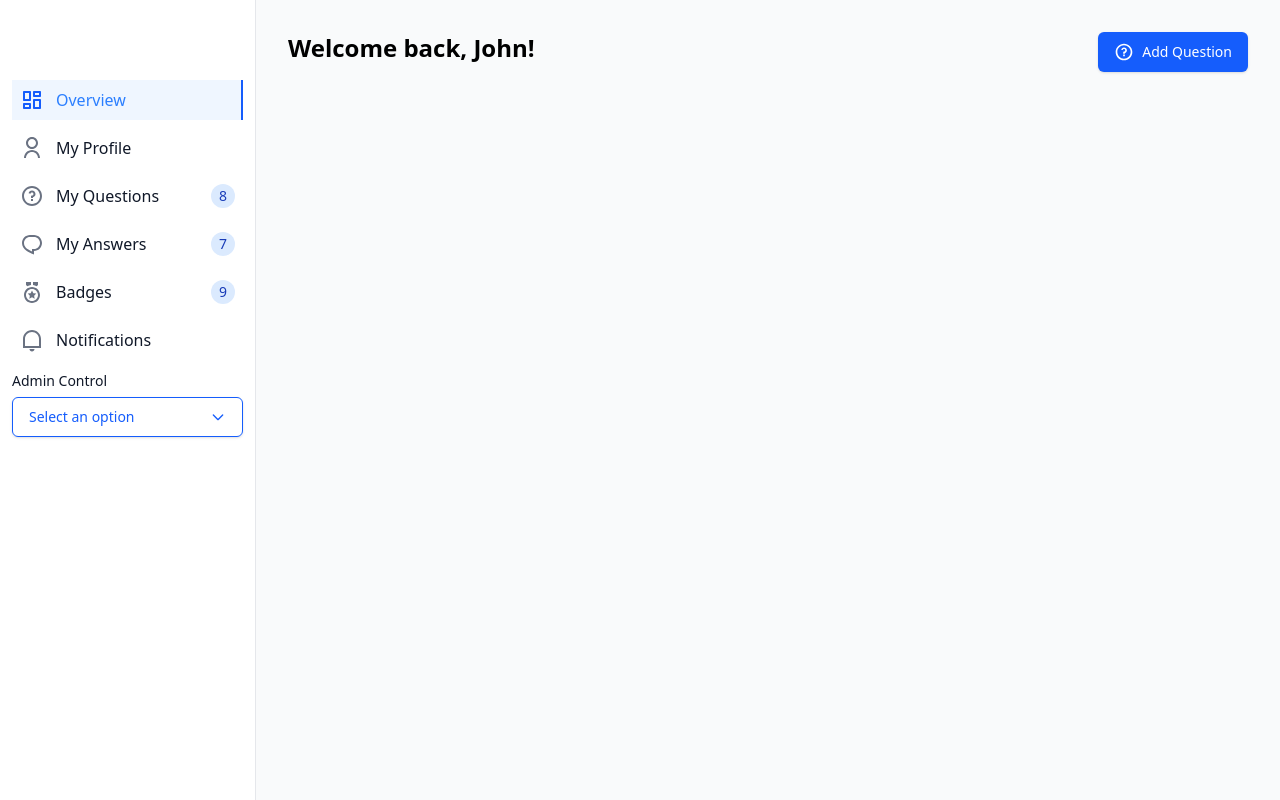
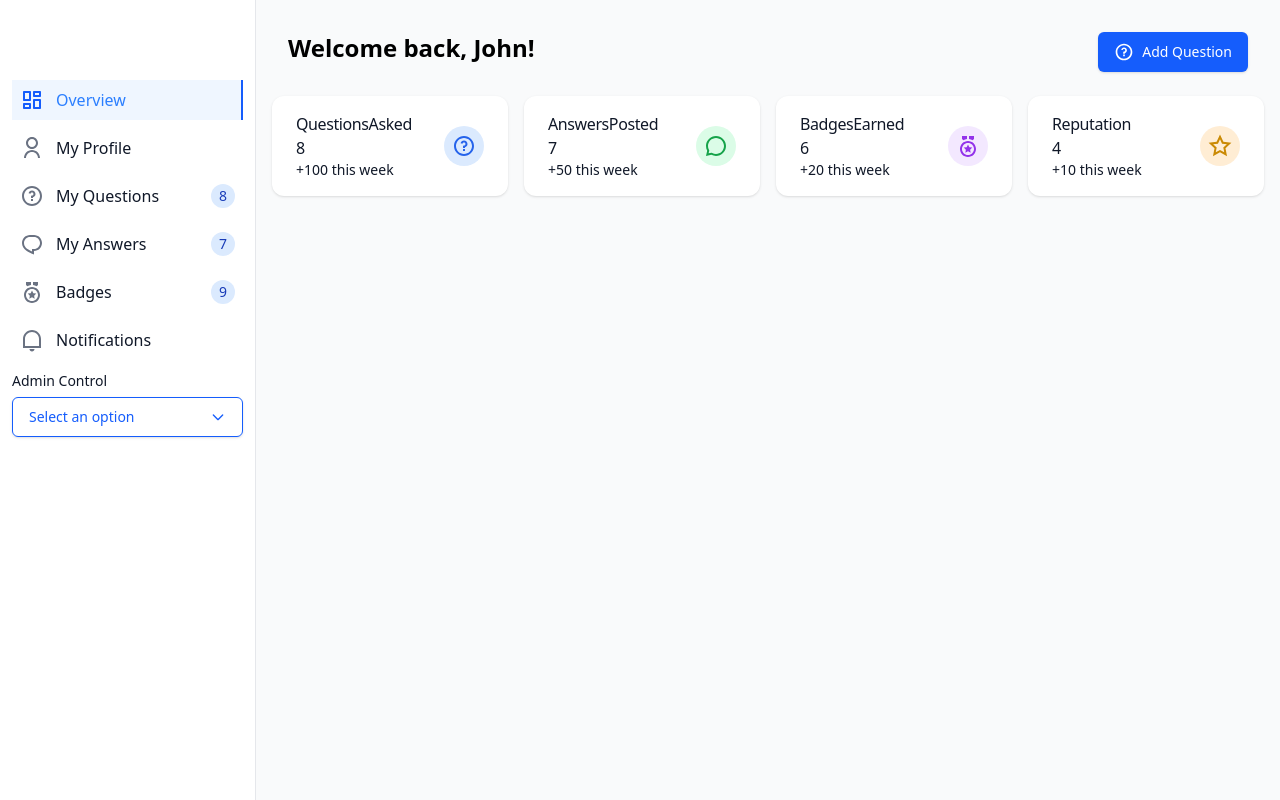
Before and after one commit to Zack-Pro-Ver/Knowledge-Sharing-Portal, a React (Vite) app: page /overview in a window 1280 px wide. Built offline with nearby package versions, Linux system fonts and the light colour scheme.

Commit message:
committeded

```diff
--- a/src/elements/Icon/Icon.styles.ts
+++ b/src/elements/Icon/Icon.styles.ts
@@ -1,43 +1,36 @@
-import type { IconSize, IconColor } from './Icon.types';
+import type { IconSize, IconColor } from "./Icon.types";
 
-export const getIconStyles = (
-  size: IconSize,
-  color: IconColor
-) => {
+export const getIconStyles = (size: IconSize, color: IconColor) => {
   const baseClasses = [
-    'inline-block',
-    'shrink-0',
-    'transition-all',
-    'duration-200',
-    'ease-in-out',
+    "inline-block",
+    "shrink-0",
+    "transition-all",
+    "duration-200",
+    "ease-in-out",
   ];
 
   // Size classes
   const sizeClasses = {
-    small: ['w-4', 'h-4'],
-    medium: ['w-5', 'h-5'],
-    large: ['w-6', 'h-6'],
-    inherit: ['w-[1em]', 'h-[1em]'],
+    small: ["w-4", "h-4"],
+    medium: ["w-5", "h-5"],
+    large: ["w-6", "h-6"],
+    inherit: ["w-[1em]", "h-[1em]"],
   };
 
   // Color schemes
   const colorSchemes = {
-    primary: 'text-blue-600',
-    secondary: 'text-gray-600',
-    error: 'text-red-600',
-    warning: 'text-amber-600',
-    info: 'text-cyan-600',
-    success: 'text-green-600',
-    inherit: 'text-inherit',
-    disabled: 'text-gray-400',
+    primary: "text-blue-600",
+    secondary: "text-gray-600",
+    error: "text-red-600",
+    warning: "text-amber-600",
+    info: "text-cyan-600",
+    success: "text-green-600",
+    inherit: "text-inherit",
+    disabled: "text-gray-400",
   };
 
   const colorClass = colorSchemes[color] || colorSchemes.inherit;
   const sizeClassList = sizeClasses[size];
 
-  return [
-    ...baseClasses,
-    ...sizeClassList,
-    colorClass,
-  ].join(' ');
+  return [...baseClasses, ...sizeClassList, colorClass].join(" ");
 };
--- /dev/null
+++ b/src/elements/Typography/Typography.styles.ts
@@ -0,0 +1,27 @@
+export type TypographyVariant = "h1" | "h2" | "h3" | "body1" | "body2";
+
+export const getTypographyStyles = (
+  variant: TypographyVariant,
+  color: string,
+  align: string,
+  display: string,
+  gutterBottom: boolean,
+  noWrap: boolean,
+  paragraph: boolean,
+  fontWeight?: string,
+  fontStyle?: string,
+  lineHeight?: string,
+  letterSpacing?: string
+) => {
+  // Basic styles for demonstration
+  const styles = {
+    h1: "text-2xl font-bold",
+    h2: "text-xl font-semibold",
+    h3: "text-lg font-medium",
+    body1: "text-base",
+    body2: "text-sm",
+    // Add more styles as needed
+  };
+
+  return styles[variant] || styles.body1; // Default to body1 if variant not found
+};
--- /dev/null
+++ b/src/elements/Typography/index.tsx
@@ -0,0 +1,82 @@
+import React, { forwardRef } from "react";
+import type { TypographyProps } from "./Typography.types";
+import { getTypographyStyles } from "./Typography.styles";
+
+const Typography = forwardRef<HTMLElement, TypographyProps>((props, ref) => {
+  const {
+    variant = "body1",
+    color = "textPrimary",
+    align = "inherit",
+    display = "initial",
+    gutterBottom = false,
+    noWrap = false,
+    paragraph = false,
+    component,
+    children,
+    fontWeight,
+    fontStyle,
+    lineHeight,
+    letterSpacing,
+    className = "",
+    ...otherProps
+  } = props;
+
+  // Determine the component to render
+  const Component =
+    component || (paragraph ? "p" : getDefaultComponent(variant));
+
+  // Get the combined styles
+  const typographyStyles = getTypographyStyles(
+    variant,
+    color,
+    align,
+    display,
+    gutterBottom,
+    noWrap,
+    paragraph,
+    fontWeight,
+    fontStyle,
+    lineHeight,
+    letterSpacing
+  );
+
+  return (
+    <Component
+      ref={ref}
+      className={`${typographyStyles} ${className}`}
+      {...otherProps}
+    >
+      {children}
+    </Component>
+  );
+});
+
+Typography.displayName = "Typography";
+
+// Helper function to determine default component based on variant
+function getDefaultComponent(variant: TypographyProps["variant"]): string {
+  switch (variant) {
+    case "h1":
+    case "h2":
+    case "h3":
+    case "h4":
+    case "h5":
+    case "h6":
+      return variant;
+    case "subtitle1":
+    case "subtitle2":
+      return "h6";
+    case "body1":
+    case "body2":
+      return "p";
+    case "caption":
+    case "overline":
+      return "span";
+    case "button":
+      return "span";
+    default:
+      return "span";
+  }
+}
+
+export default Typography;
--- /dev/null
+++ b/src/pages/Overview/CardStats.tsx
@@ -0,0 +1,59 @@
+import Typography from "../../elements/Typography";
+import Card, { CardContent } from "../../elements/Card";
+import { UserStats } from "./Overview.constants";
+
+export const CardStats = () => {
+  return (
+    <div className="grid grid-cols-1 md:grid-cols-2 lg:grid-cols-4 gap-4 pt-2">
+      {UserStats.map(
+        (
+          {
+            title,
+            bgColor,
+            currentWeekCount,
+            icon: Icon,
+            totalCount,
+            iconColor,
+          },
+          index
+        ) => (
+          <Card key={index}>
+            <CardContent>
+              <div className="flex justify-between items-center">
+                <div>
+                  <Typography
+                    variant="h6"
+                    color="textPrimary"
+                    className="tracking-tight"
+                  >
+                    {title}
+                  </Typography>
+
+                  <Typography
+                    variant="h4"
+                    fontWeight="bold"
+                    color="textPrimary"
+                  >
+                    {totalCount}
+                  </Typography>
+
+                  <Typography
+                    variant="body2"
+                    color={currentWeekCount > 0 ? "success" : "textSecondary"}
+                    align="left"
+                  >
+                    {currentWeekCount > 0 ? `+${currentWeekCount}` : 0} this
+                    week
+                  </Typography>
+                </div>
+                <div className={`p-2 rounded-full ${bgColor}`}>
+                  <Icon className={`w-6 h-6`} style={{ color: iconColor }} />
+                </div>
+              </div>
+            </CardContent>
+          </Card>
+        )
+      )}
+    </div>
+  );
+};
--- /dev/null
+++ b/src/pages/Overview/Overview.constants.tsx
@@ -0,0 +1,41 @@
+import {
+  RiQuestionLine,
+  RiChat3Line,
+  RiMedalLine,
+  RiStarLine,
+} from "@remixicon/react";
+
+export const UserStats = [
+  {
+    title: "QuestionsAsked",
+    totalCount: 8,
+    icon: RiQuestionLine,
+    currentWeekCount: 100,
+    bgColor: "bg-blue-100",
+    iconColor: "rgb(37 99 235/var(--tw-text-opacity,1))",
+  },
+  {
+    title: "AnswersPosted",
+    totalCount: 7,
+    icon: RiChat3Line,
+    currentWeekCount: 50,
+    bgColor: "bg-green-100",
+    iconColor: "rgb(22 163 74 / var(--tw-text-opacity, 1))",
+  },
+  {
+    title: "BadgesEarned",
+    totalCount: 6,
+    icon: RiMedalLine,
+    currentWeekCount: 20,
+    bgColor: "bg-purple-100",
+    iconColor: "rgb(147 51 234/var(--tw-text-opacity,1))",
+  },
+  {
+    title: "Reputation",
+    totalCount: 4,
+    icon: RiStarLine,
+    currentWeekCount: 10,
+    bgColor: "bg-orange-100",
+    iconColor: "rgb(202 138 4/var(--tw-text-opacity,1))",
+  },
+];
--- a/src/pages/Overview/index.tsx
+++ b/src/pages/Overview/index.tsx
@@ -1,5 +1,6 @@
 import { RiQuestionLine } from "@remixicon/react";
 import { Header } from "../../components/Header";
+import { CardStats } from "./CardStats";
 
 export const Overview = () => {
   return (
@@ -11,6 +12,7 @@ export const Overview = () => {
         title="Welcome back, John!
 "
       />
+      <CardStats />
     </>
   );
 };
```
